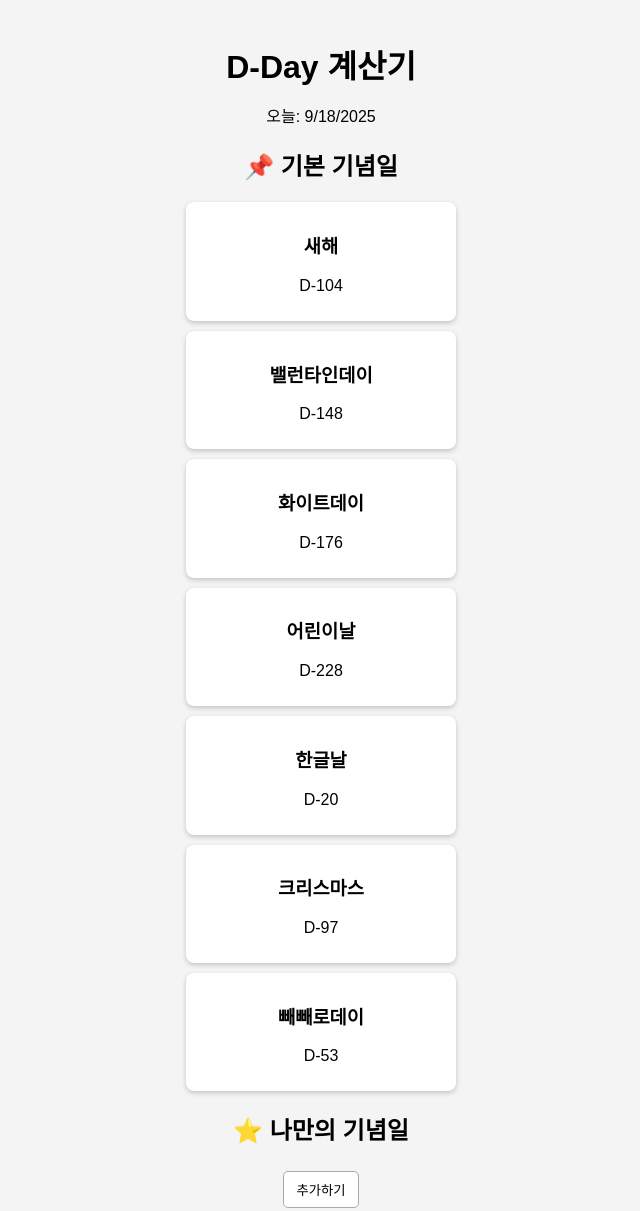
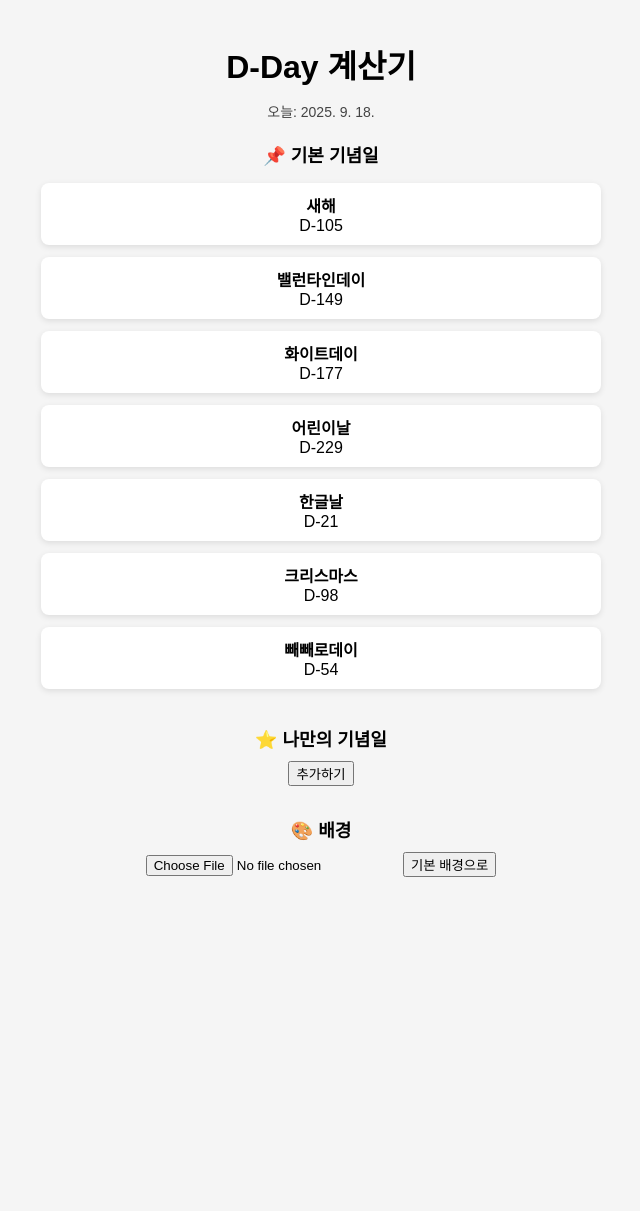
Before and after one commit to jdh0424/sdday-site, a plain HTML site: page index.html in a window 1280 px wide. Shown: the top 1211 px of the page, without its empty margins (319-959 px from the left). After the commit the page ends 927 px from the top, so only its background shows below. Drawn offline with Linux system fonts and the light colour scheme.

Commit message:
Add files via upload

```diff
--- a/index.html
+++ b/index.html
@@ -6,21 +6,31 @@
   <link rel="stylesheet" href="style.css">
 </head>
 <body>
-  <h1>D-Day 계산기</h1>
-  <p>오늘: <span id="today"></span></p>
+  <div class="container">
+    <h1>D-Day 계산기</h1>
+    <p class="today">오늘: <span id="today"></span></p>
 
-  <h2>📌 기본 기념일</h2>
-  <div id="default-days"></div>
+    <!-- 기본 기념일 -->
+    <section>
+      <h2>📌 기본 기념일</h2>
+      <div id="default-days" class="days"></div>
+    </section>
 
-  <h2>⭐ 나만의 기념일</h2>
-  <button id="add-btn">추가하기</button>
-  <div id="custom-days"></div>
+    <!-- 나만의 기념일 -->
+    <section>
+      <h2>⭐ 나만의 기념일</h2>
+      <button id="addBtn">추가하기</button>
+      <div id="custom-days" class="days"></div>
+    </section>
 
-  <h2>🎨 배경</h2>
-  <input type="file" id="bg-upload" accept="image/*">
-  <button id="reset-bg">기본 배경으로</button>
+    <!-- 배경 -->
+    <section class="bg-section">
+      <h2>🎨 배경</h2>
+      <input type="file" id="bgUpload" accept="image/*">
+      <button id="resetBg">기본 배경으로</button>
+    </section>
+  </div>
 
-  <!-- JS 연결 -->
   <script src="script.js"></script>
 </body>
 </html>
--- a/script.js
+++ b/script.js
@@ -1,9 +1,10 @@
 // 오늘 날짜 표시
-const todayEl = document.getElementById("today");
-const today = new Date();
-todayEl.textContent = today.toLocaleDateString();
+function formatDate(date) {
+  return `${date.getFullYear()}. ${date.getMonth() + 1}. ${date.getDate()}.`;
+}
+document.getElementById("today").textContent = formatDate(new Date());
 
-// 기본 기념일
+// 기본 기념일 목록
 const defaultEvents = [
   { name: "새해", date: "2026-01-01" },
   { name: "밸런타인데이", date: "2026-02-14" },
@@ -14,63 +15,60 @@ const defaultEvents = [
   { name: "빼빼로데이", date: "2025-11-11" }
 ];
 
-function calcDday(eventDate) {
+// 날짜 차이 계산
+function calcDDay(dateStr) {
   const today = new Date();
-  const dday = new Date(eventDate);
-  const diff = Math.floor((dday - today) / (1000 * 60 * 60 * 24));
-  if (diff > 0) return `D-${diff}`;
-  else if (diff === 0) return "D-Day 🎉";
-  else return `+${Math.abs(diff)}일`;
+  const eventDate = new Date(dateStr);
+  const diff = Math.ceil((eventDate - today) / (1000 * 60 * 60 * 24));
+  return diff >= 0 ? `D-${diff}` : `+${Math.abs(diff)}일`;
 }
 
-function renderEvents(list, containerId) {
-  const container = document.getElementById(containerId);
-  container.innerHTML = "";
-  list.forEach(ev => {
-    const div = document.createElement("div");
-    div.className = "day-card";
-    div.innerHTML = `<h3>${ev.name}</h3><p>${calcDday(ev.date)}</p>`;
-    container.appendChild(div);
-  });
+// 카드 추가 함수
+function addCard(parentId, name, dateStr) {
+  const div = document.createElement("div");
+  div.className = "day-card";
+  div.innerHTML = `<b>${name}</b><br>${calcDDay(dateStr)}`;
+  document.getElementById(parentId).appendChild(div);
 }
 
 // 기본 기념일 표시
-renderEvents(defaultEvents, "default-days");
+defaultEvents.forEach(e => addCard("default-days", e.name, e.date));
 
-// 사용자 기념일 저장 (localStorage)
-const customEvents = JSON.parse(localStorage.getItem("customEvents")) || [];
-renderEvents(customEvents, "custom-days");
+// 날짜 입력 변환 (YY-MM-DD → YYYY-MM-DD)
+function normalizeDate(input) {
+  let parts = input.replace(/\s+/g, "-").split("-");
+  if (parts.length === 3) {
+    if (parts[0].length === 2) {
+      let year = parseInt(parts[0], 10);
+      parts[0] = year < 50 ? "20" + parts[0] : "19" + parts[0];
+    }
+  }
+  return parts.join("-");
+}
 
-document.getElementById("add-btn").addEventListener("click", () => {
+// 사용자 기념일 추가
+document.getElementById("addBtn").addEventListener("click", () => {
   const name = prompt("기념일 이름을 입력하세요:");
-  const date = prompt("날짜를 YYYY-MM-DD 형식으로 입력하세요:");
+  let date = prompt("날짜를 입력하세요 (예: 26-09-18 또는 2025-09-18):");
   if (name && date) {
-    customEvents.push({ name, date });
-    localStorage.setItem("customEvents", JSON.stringify(customEvents));
-    renderEvents(customEvents, "custom-days");
+    const fixedDate = normalizeDate(date);
+    addCard("custom-days", name, fixedDate);
   }
 });
 
-// 배경 업로드
-const bgUpload = document.getElementById("bg-upload");
-const resetBg = document.getElementById("reset-bg");
-
-if (localStorage.getItem("background")) {
-  document.body.style.backgroundImage = `url(${localStorage.getItem("background")})`;
-}
-
-bgUpload.addEventListener("change", (e) => {
+// 배경 변경 기능
+document.getElementById("bgUpload").addEventListener("change", e => {
   const file = e.target.files[0];
+  if (!file) return;
   const reader = new FileReader();
-  reader.onload = function(evt) {
-    const imgData = evt.target.result;
-    document.body.style.backgroundImage = `url(${imgData})`;
-    localStorage.setItem("background", imgData);
+  reader.onload = function(event) {
+    document.body.style.backgroundImage = `url(${event.target.result})`;
+    document.body.style.backgroundSize = "cover";
   };
   reader.readAsDataURL(file);
 });
 
-resetBg.addEventListener("click", () => {
+document.getElementById("resetBg").addEventListener("click", () => {
   document.body.style.backgroundImage = "";
-  localStorage.removeItem("background");
+  document.body.style.backgroundColor = "#f5f5f5";
 });
--- a/style.css
+++ b/style.css
@@ -1,38 +1,47 @@
 body {
-  font-family: '맑은 고딕', sans-serif;
+  font-family: "맑은 고딕", sans-serif;
   text-align: center;
-  background-color: #f4f4f4;
+  background-color: #f5f5f5;
   margin: 0;
+  padding: 0;
+}
+
+.container {
+  max-width: 600px;
+  margin: auto;
   padding: 20px;
 }
 
 h1 {
-  font-size: 2em;
   margin-bottom: 10px;
 }
 
+.today {
+  margin-bottom: 20px;
+  font-size: 14px;
+  color: #444;
+}
+
+section {
+  margin-bottom: 30px;
+}
+
 h2 {
-  margin-top: 20px;
+  font-size: 18px;
+  margin-bottom: 10px;
+}
+
+.days {
+  display: flex;
+  flex-direction: column;
+  align-items: center;
 }
 
 .day-card {
   background: white;
-  margin: 10px auto;
+  margin: 6px 0;
   padding: 10px;
+  width: 90%;
   border-radius: 8px;
-  width: 250px;
-  box-shadow: 0 2px 5px rgba(0,0,0,0.2);
+  box-shadow: 0px 2px 6px rgba(0,0,0,0.1);
 }
-
-button {
-  margin: 5px;
-  padding: 8px 12px;
-  border: 1px solid #aaa;
-  border-radius: 5px;
-  cursor: pointer;
-  background: white;
-}
-
-button:hover {
-  background: #eee;
-}
```
